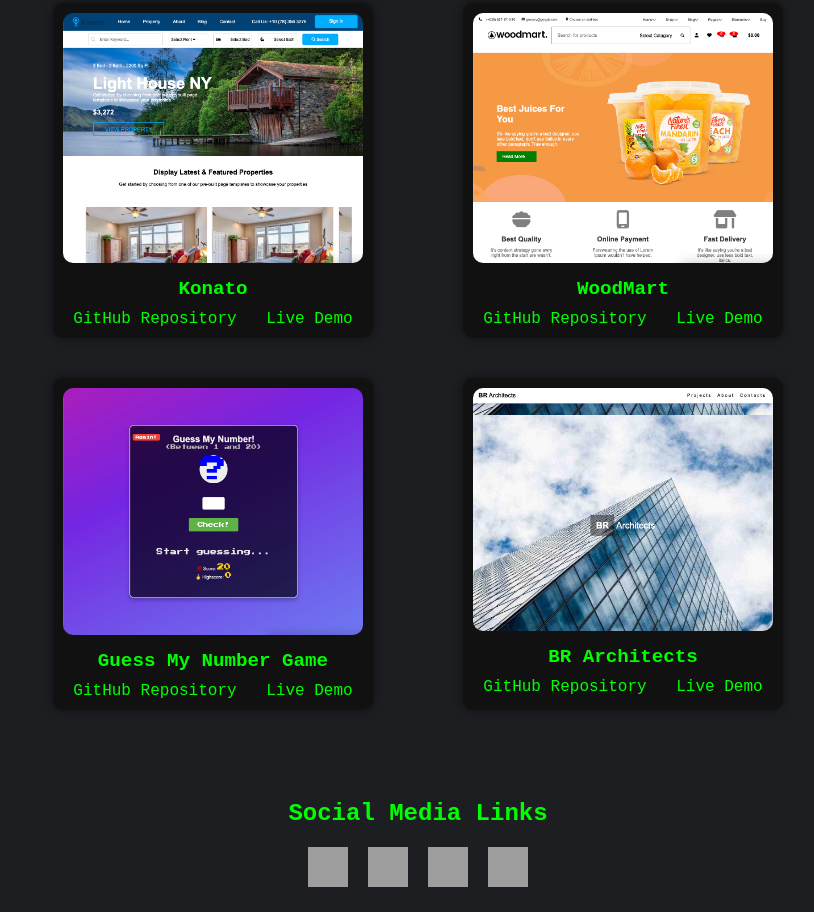
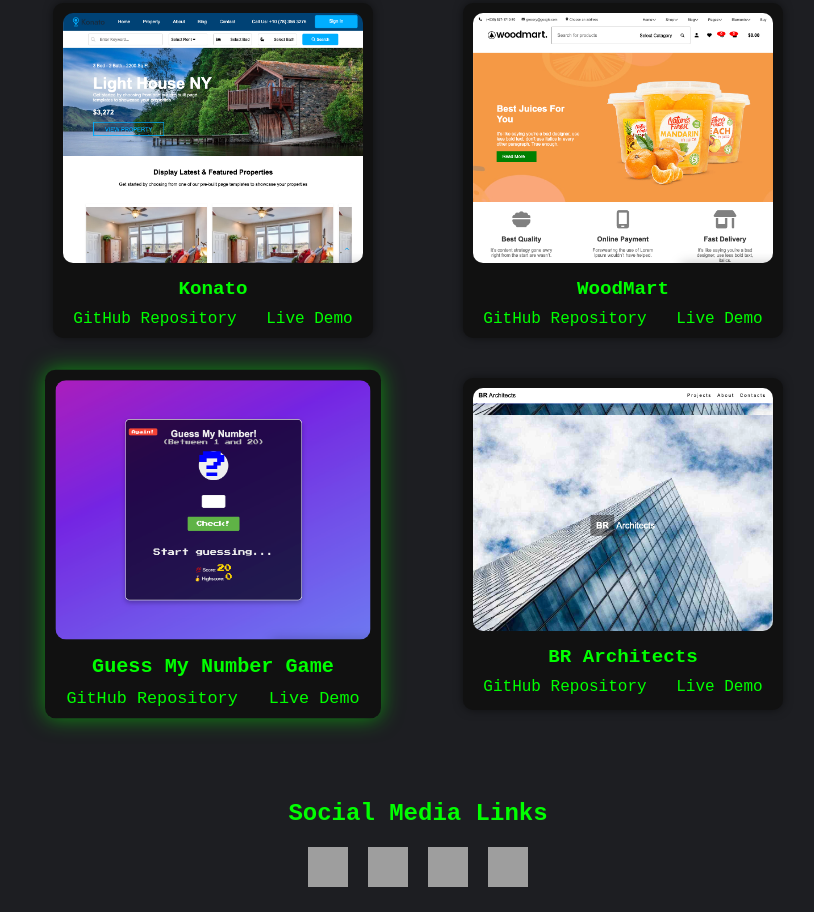
Before and after one commit to sadatnazarli/Personal-Portfolio, a plain HTML site: page index.html in a window 1280 px wide. Shown: the part 2393-3305 px from the top of the page, without its empty margins (222-1036 px from the left). Drawn offline with Linux system fonts and the light colour scheme; grey boxes are pictures that could not be loaded.

Commit message:
fixed style

```diff
--- a/src/style/style.css
+++ b/src/style/style.css
@@ -106,7 +106,33 @@ section {
     margin: 10px 0;
     font-size: 1.2em;
 }
+.project:hover {
+    transform: scale(1.05);
+    box-shadow: 0 0 20px rgba(0, 255, 0, 0.5);
+}
+.project-links a:hover {
+    color: #fff;
+}
 
+.project::before {
+    content: '';
+    position: absolute;
+    top: 0;
+    left: 0;
+    width: 100%;
+    height: 100%;
+    background: rgba(0, 0, 0, 0.5);
+    opacity: 0;
+    transition: opacity 0.3s;
+}
+
+.project:hover::before {
+    opacity: 1;
+}
+
+.project img:hover {
+    transform: scale(1.1);
+}
 .project-links a {
     color: #0f0;
     text-decoration: none;
@@ -540,7 +566,6 @@ section {
     top: 0;
     left: -25px;
     background-color: #fff;
-    border: 2px solid #0f0;
     border-radius: 50%;
     width: 50px;
     height: 50px;
```
